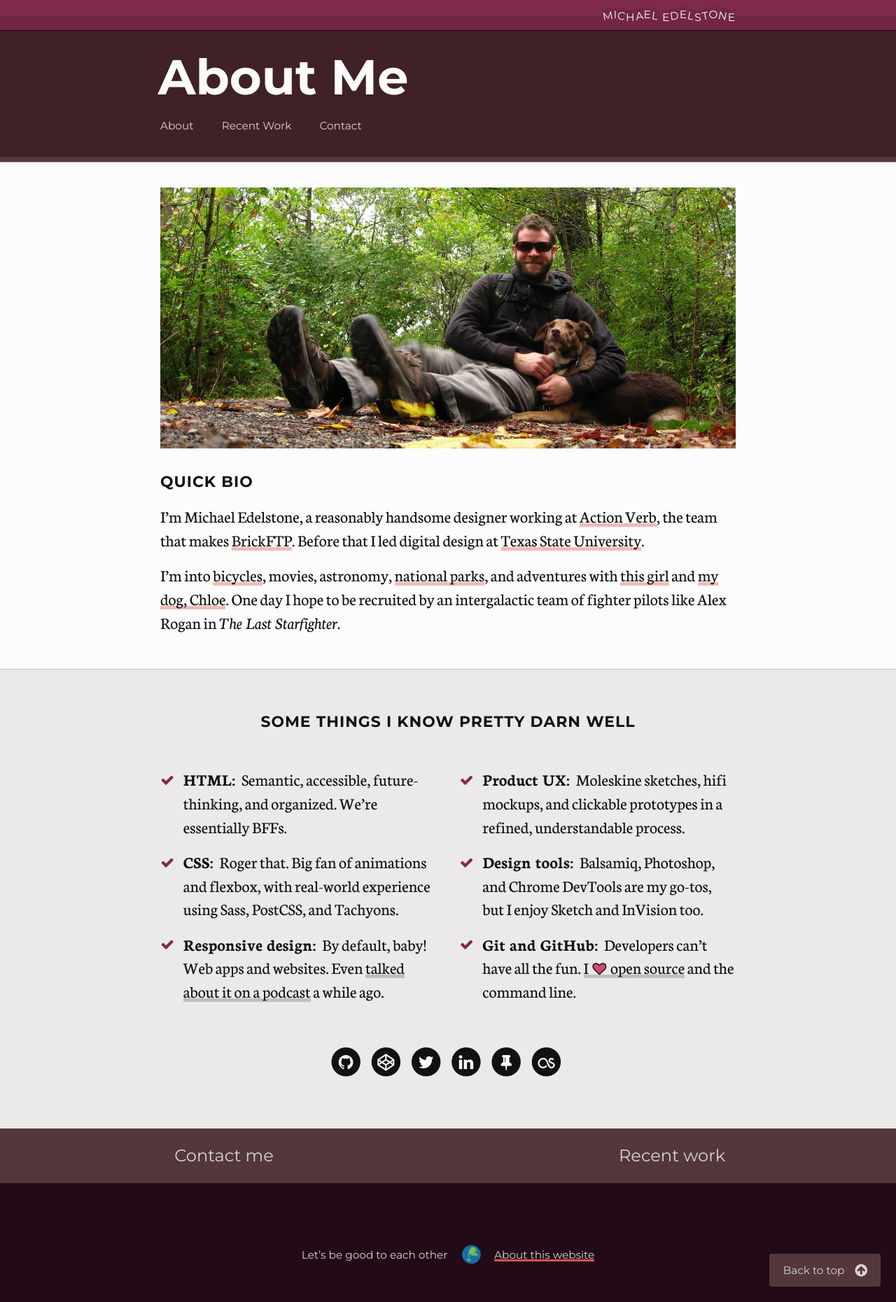
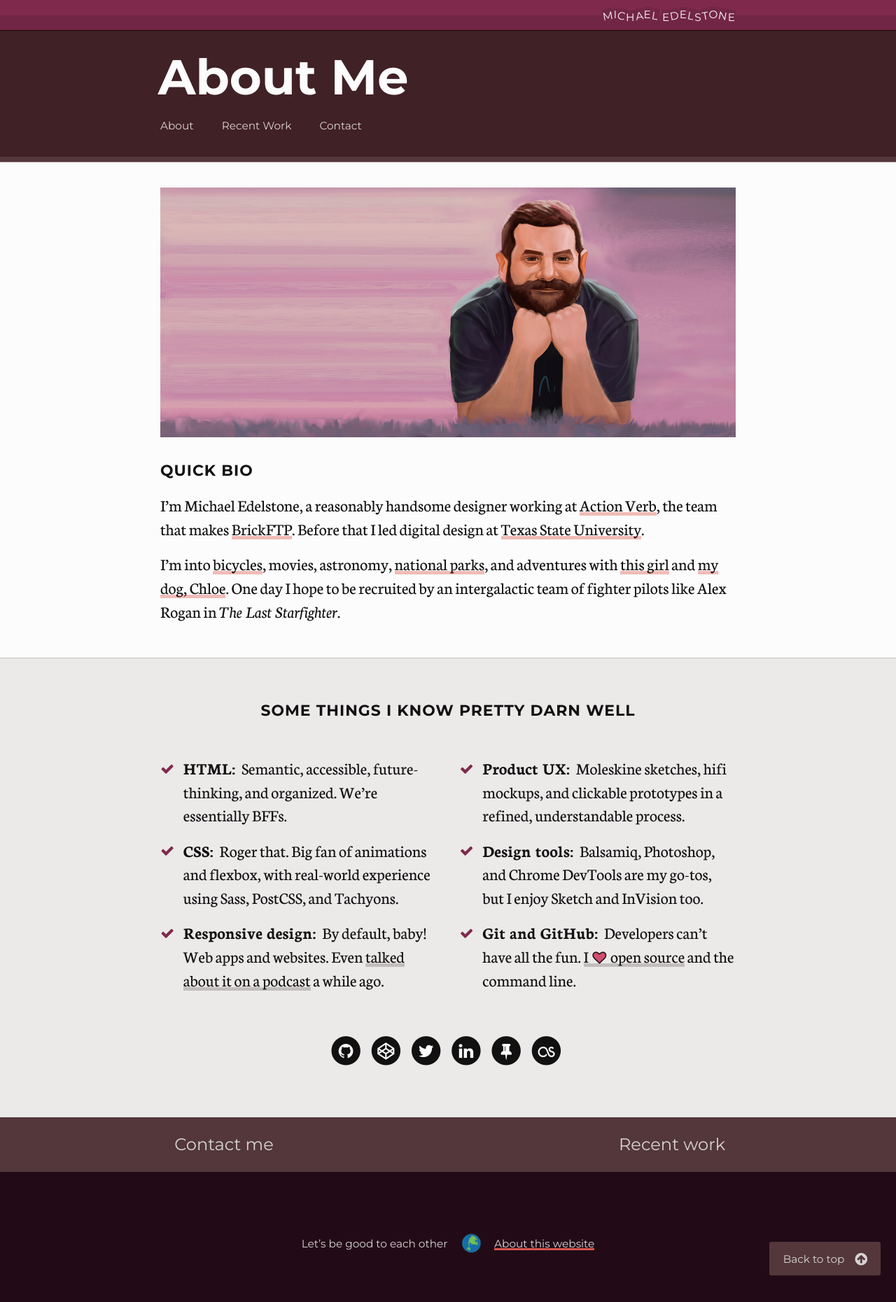
Before and after one commit to edelstone/my-website, a Jekyll site: the page built from about.html, in a window 1280 px wide. Shown: the whole page at 70% size. Built offline with Jekyll 4.4.1, drawn with Linux system fonts in a browser that asks for light colours; nearby versions of some CDN libraries; comment, search, counter and statistics services are not loaded.

Commit message:
switching back to my animated self

```diff
--- a/about.html
+++ b/about.html
@@ -15,7 +15,7 @@ button-next-link: /portfolio
 	<div class="content-section">
 
 		<div id="portrait" class="portrait">
-			<img src="/images/michael-and-chloe.jpg" alt="Michael Edelstone" />
+			<img src="/images/michael-animated.jpg" alt="Michael Edelstone" />
 		</div>
 
 		<div class="text-intro">
```
